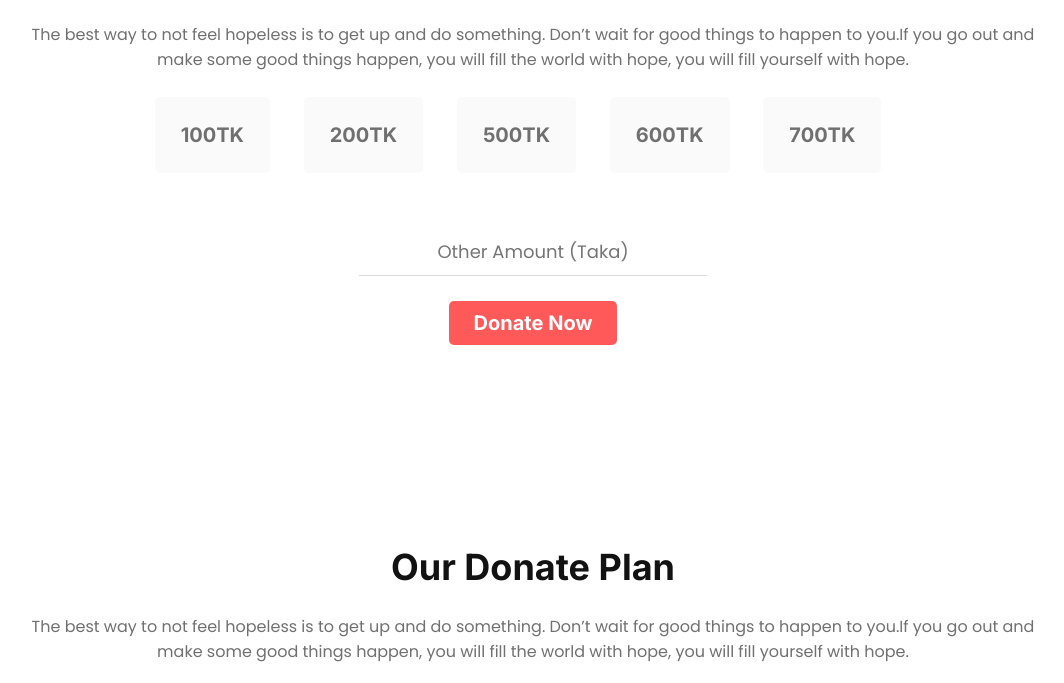
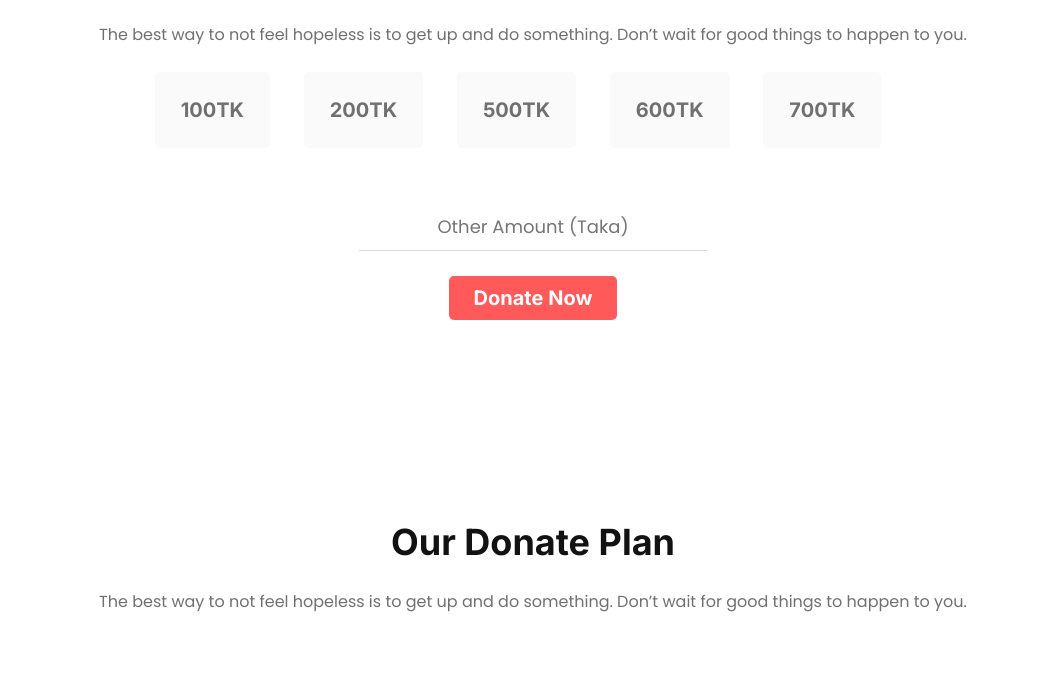
Before and after one commit to elamonii/assignment-001, a plain HTML site: page index.html in a window 1280 px wide. Shown: the part 737-1420 px from the top of the page, without its empty margins (107-1171 px from the left). Drawn offline with Linux system fonts and the light colour scheme.

```diff
--- a/index.html
+++ b/index.html
@@ -36,8 +36,7 @@
             <div class="donate">
                 <h1>Donate Today</h1>
                 <p>The best way to not feel hopeless is to get up and do something. Don’t wait for good things to happen
-                    to you.If you go out and make some good things happen, you will fill the world with hope, you will
-                    fill yourself with hope.</p>
+                    to you.</p>
                 <ul>
                     <li class="donate-button">100TK</li>
                     <li class="donate-button">200TK</li>
@@ -62,8 +61,7 @@
             <div class="donate">
                 <h1>Our Donate Plan</h1>
                 <p>The best way to not feel hopeless is to get up and do something. Don’t wait for good things to happen
-                    to you.If you go out and make some good things happen, you will fill the world with hope, you will
-                    fill yourself with hope.</p>
+                    to you.</p>
             </div>
             <div class="donate-plan-box">
                 <div class="box1">
```
